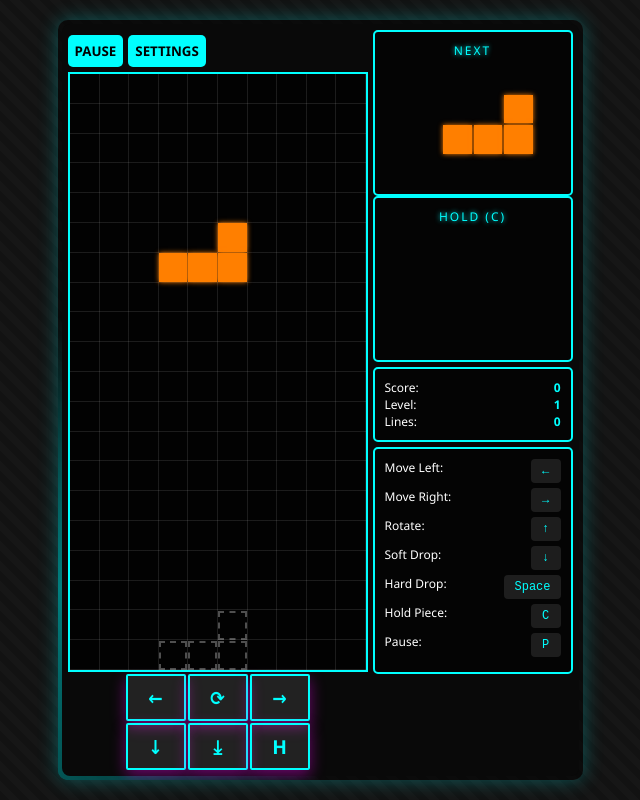
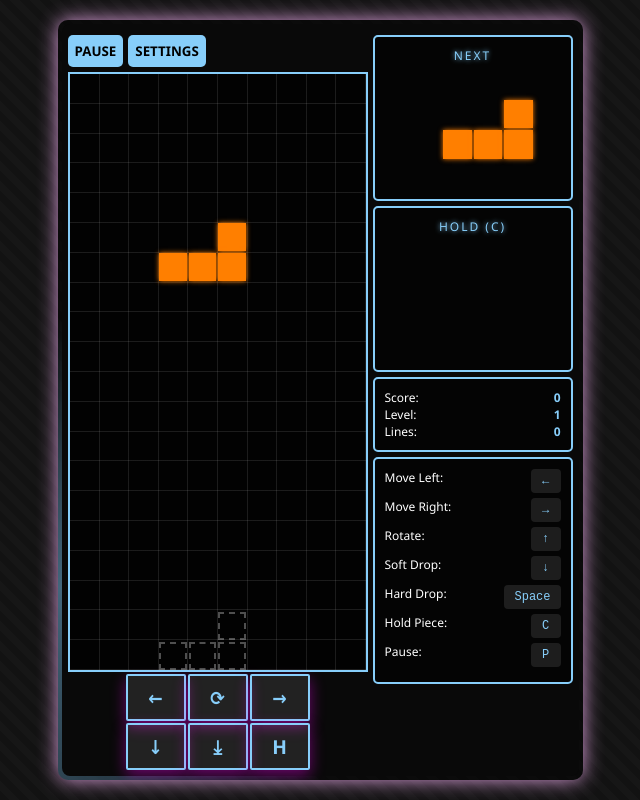
Before and after one commit to rendrakb/tetris-html, a plain HTML site: page index.html in a window 1280 px wide. Shown: the whole page, without its empty margins (320-960 px from the left). Drawn offline with Linux system fonts and the light colour scheme.

Commit message:
color tweak

```diff
--- a/index.html
+++ b/index.html
@@ -6,8 +6,8 @@
     <title>Tetris</title>
     <style>
       :root {
-        --primary: #00ffff;
-        --secondary: #ff00ff;
+        --primary: lightskyblue;
+        --secondary: plum;
         --background: #121212;
         --grid-color: rgba(255, 255, 255, 0.1);
         --text: #ffffff;
@@ -57,7 +57,7 @@
         padding: 10px;
         border-radius: 10px;
         background-color: rgba(0, 0, 0, 0.5);
-        box-shadow: 0 0 20px rgba(0, 255, 255, 0.3);
+        box-shadow: 0 0 20px plum;
         position: relative;
         overflow: hidden;
       }
@@ -95,6 +95,7 @@
 
       .game-area {
         position: relative;
+        gap: 5px;
       }
 
       #game-board {
@@ -104,7 +105,7 @@
         display: grid;
         grid-template-columns: repeat(10, 1fr);
         grid-template-rows: repeat(20, 1fr);
-        gap: 1px;
+        gap: 2px;
         background-color: rgba(0, 0, 0, 0.8);
         position: relative;
         overflow: hidden;
@@ -152,6 +153,7 @@
         display: flex;
         flex-direction: column;
         align-items: center;
+        margin-top: 5px;
       }
 
       .preview-title,
@@ -241,8 +243,9 @@
 
       button:hover {
         background-color: var(--secondary);
+        color: black;
         transform: translateY(-2px);
-        box-shadow: 0 5px 15px rgba(255, 0, 255, 0.4);
+        box-shadow: 0 5px 15px plum;
       }
 
       .i-piece {
@@ -372,7 +375,7 @@
 
       @keyframes pulse {
         0% {
-          box-shadow: 0 0 0 0 rgba(0, 255, 255, 0.7);
+          box-shadow: 0 0 0 0 lightskyblue;
         }
         70% {
           box-shadow: 0 0 0 10px rgba(0, 255, 255, 0);
@@ -465,6 +468,7 @@
         #game-board {
           width: min(60vw, 300px);
           height: calc(min(60vw, 300px) * 2);
+          gap: 5px;
         }
 
         .piece-boxes {
```
